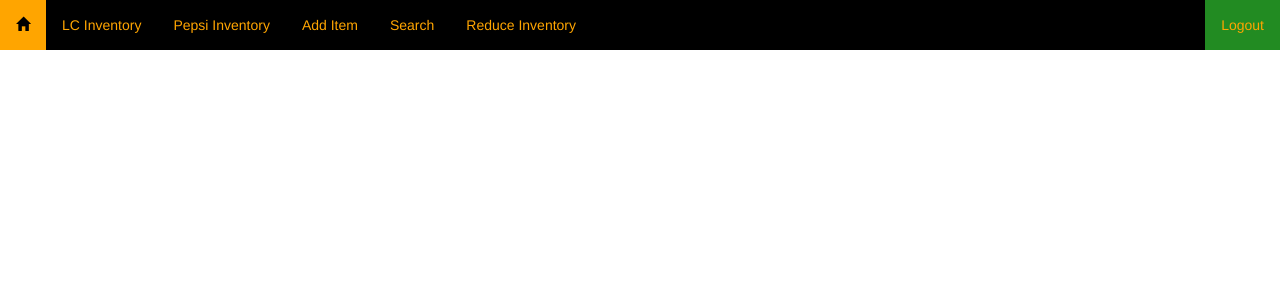
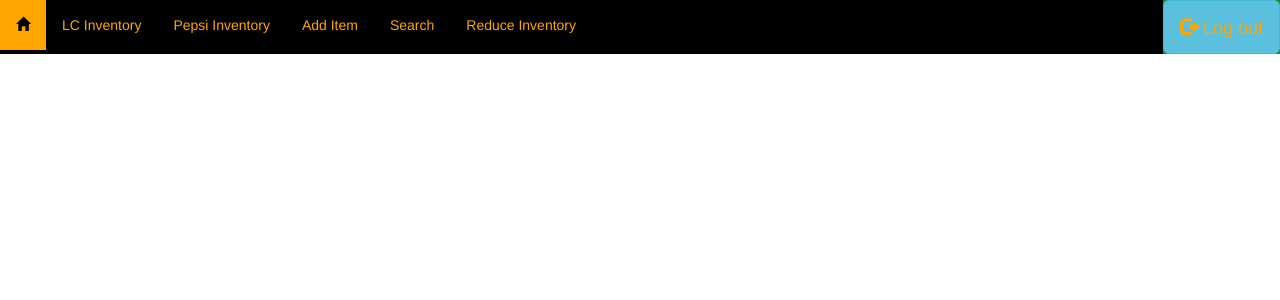
Before and after one commit to VicSotoJr/Inventory, a PHP site: page /index.php in a window 1280 px wide. Shown: the top 300 px of the page. Run offline with PHP 8.4, Linux system fonts and the light colour scheme; the visitor is signed in with stand-in values (Sample User, id 1); some libraries are stand-ins or nearby versions.

Commit message:
changing logout button of the index page

```diff
--- a/index.php
+++ b/index.php
@@ -52,7 +52,9 @@ session_start();
                         <a class="nav-link" href="removeItem.php">Reduce Inventory</a>
                 </li>
                 <li>
-                        <a class="nav-item" href="logout.php">Logout</a>
+                        <a href="logout.php" class="btn btn-info btn-lg">
+                            <span class="glyphicon glyphicon-log-out"></span> Log out
+                        </a>
                 </li>
             </ul>
       </nav>
--- a/login.php
+++ b/login.php
@@ -36,7 +36,7 @@ endif;
 <html lang = "en">
     <head>
 
-        <title>Add Item</title>
+        <title>Login</title>
         <meta charset="utf-8">
         <meta name="viewport" content="width=device-width, initial-scale=1">
         <link rel ="stylesheet" type ="text/css" href="assets/css/style.css">
```
